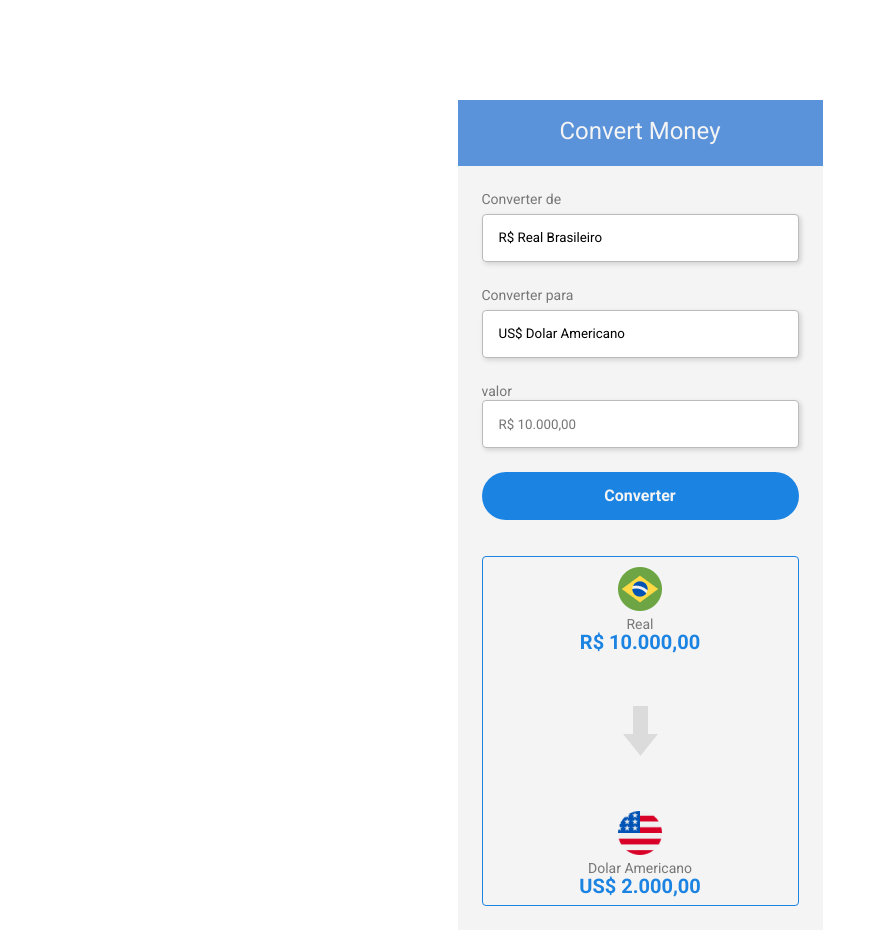
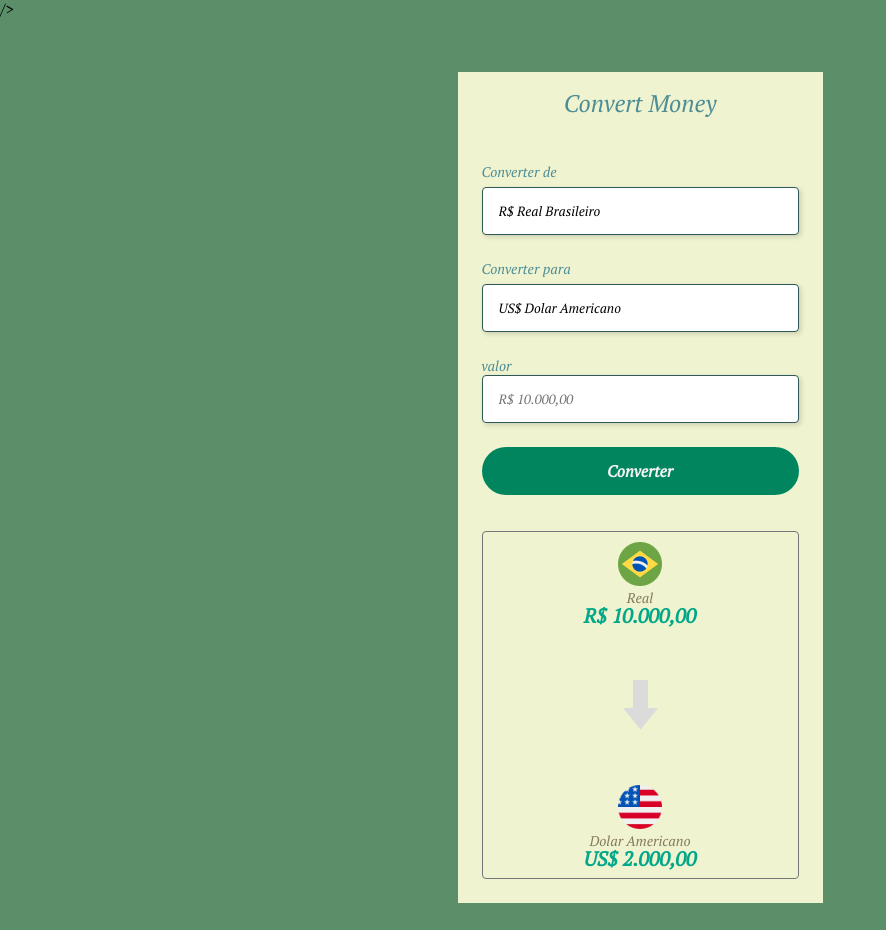
Before and after one commit to PedroRafael13/Convert-Money, a plain HTML site: page index.html in a window 1280 px wide. Shown: the whole page, without its empty margins (0-886 px from the left). After the commit the page ends 903 px from the top, so only its background shows below. Drawn offline with Linux system fonts and the light colour scheme.

Commit message:
Alteração na cor e na fonte

```diff
--- a/index.html
+++ b/index.html
@@ -6,9 +6,12 @@
     <meta name="viewport" content="width=device-width, initial-scale=1.0" />
     <link rel="preconnect" href="https://fonts.googleapis.com" />
     <link rel="preconnect" href="https://fonts.gstatic.com" crossorigin />
+    <link rel="preconnect" href="https://fonts.googleapis.com" />
+    <link rel="preconnect" href="https://fonts.gstatic.com" crossorigin />
     <link
-      href="https://fonts.googleapis.com/css2?family=Comic+Neue:wght@300&family=Montserrat:wght@400;500;600;700;900&family=Oswald&family=Poppins:wght@400;500;700&family=Roboto:wght@100;300;400;700&display=swap"
+      href="https://fonts.googleapis.com/css2?family=PT+Serif:ital@1&display=swap"
       rel="stylesheet"
+    />
     />
     <link rel="stylesheet" href="./style.css" />
     <title>Convert Money</title>
--- a/style.css
+++ b/style.css
@@ -2,32 +2,32 @@
   padding: 0;
   margin: 0;
   box-sizing: border-box;
-  font-family: "Roboto", sans-serif;
+  font-family: 'PT Serif', serif;
   font-style: normal;
   font-weight: normal;
   line-height: 18px;
 }
 
 body {
-  background-color: #FFFFFF;
+  background-color: #5A8F69;
 }
 
 .container {
   width: 365px;
-  background-color: #f4f4f4;
+  background-color: #F0F3CF;
   margin: 0 auto;
-  margin-top: 100px;
+  margin-top: 54px;
 }
 
 header {
-  background-color: #5B93DA;
+  background-color: #F0F3CF;
   height: 66px;
 }
 
 h1 {
   font-weight: normal;
   font-size: 24px;
-  color: #f4f4f4;
+  color: #4C8D96;
   text-align: center;
   padding-top: 22px;
 }
@@ -39,12 +39,12 @@ main {
 label {
   font-weight: 400;
   font-size: 14px;
-  color: #777777;
+  color: #4C8D96;
 }
 
 select {
   background: #FFFFFF;
-  border: 1px solid #BBBBBB;
+  border: 1px solid #2E5958;
   border-radius: 4px;
   height: 48px;
   display: block;
@@ -60,7 +60,7 @@ select {
 
 input {
   background: #FFFFFF;
-  border: 1px solid #BBBBBB;
+  border: 1px solid #2E5958;
   border-radius: 4px;
   height: 48px;
   display: block;
@@ -71,7 +71,7 @@ input {
 }
 
 button {
-  background: #1B83E2;
+  background: #01855E;
   color: #f4f4f4;
   height: 48px;
   width: 100%;
@@ -93,7 +93,7 @@ button:active {
 }
 
 section {
-  border: 1px solid #1B83E2;
+  border: 1px solid #747779;
   border-radius: 4px;
 }
 
@@ -106,11 +106,11 @@ section {
   font-weight: 400;
   font-size: 14px;
   align-items: center;
-  color: #777777;
+  color: #847A5F;
 }
 
 .currency-value {
-  color: #1B83E2;
+  color: #00A789;
   font-weight: 700;
   font-size: 20px;
   line-height: 18px;
```
